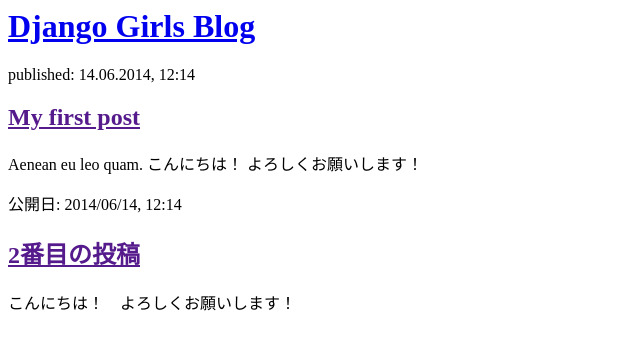
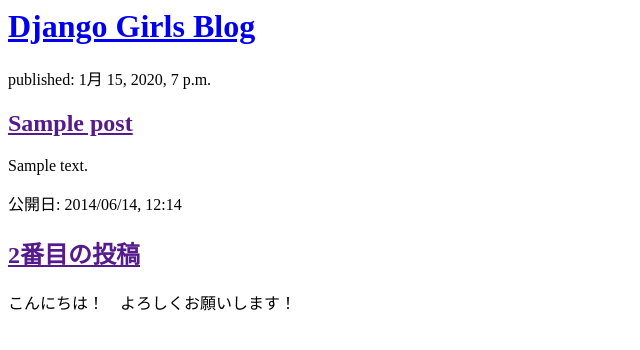
Before and after one commit to kimi0w0/my-first-blog, a Django app: page / in a window 1280 px wide. Shown: the top 350 px of the page, without its empty margins (0-640 px from the left). Run offline with Django 3.2, Linux system fonts and the light colour scheme; tables that the repository leaves empty hold one stand-in row (values such as "Sample post").

Commit message:
Modified templates to display posts from database.

```diff
--- a/blog/templates/blog/post_list.html
+++ b/blog/templates/blog/post_list.html
@@ -7,11 +7,14 @@
             <h1><a href="/">Django Girls Blog</a></h1>
         </div>
 
+        {% for post in posts %}
         <div>
-            <p>published: 14.06.2014, 12:14</p>
-            <h2><a href="">My first post</a></h2>
-            <p>Aenean eu leo quam. こんにちは！ よろしくお願いします！</p>
+            <p>published: {{ post.published_date }}</p>
+            <h2><a href="">{{ post.title }}</a></h2>
+            <!_|linebreaksbr はpostのテキスト中の改行を段落に変換するフィルタに通すという意味_>
+            <p>{{ post.text|linebreaksbr}}</p>
         </div>
+        {% endfor %}
 
         <div>
             <p>公開日: 2014/06/14, 12:14</p>
--- a/blog/views.py
+++ b/blog/views.py
@@ -1,5 +1,11 @@
+# views.pyはモデルとテンプレートの橋渡し
 from django.shortcuts import render
+from .models import Post # 同じディレクトリなら.で代用できる
+from django.utils import timezone
 
 # Create your views here.
 def post_list(request):
-    return render(request,'blog/post_list.html',{})
+    # クエリセットをつくり、blogの記事を取り出す
+    posts=Post.objects.filter(published_date__lte=timezone.now()).order_by('published_date')
+    # {}内に指定した情報を、テンプレートが表示
+    return render(request,'blog/post_list.html',{'posts':posts})
```
